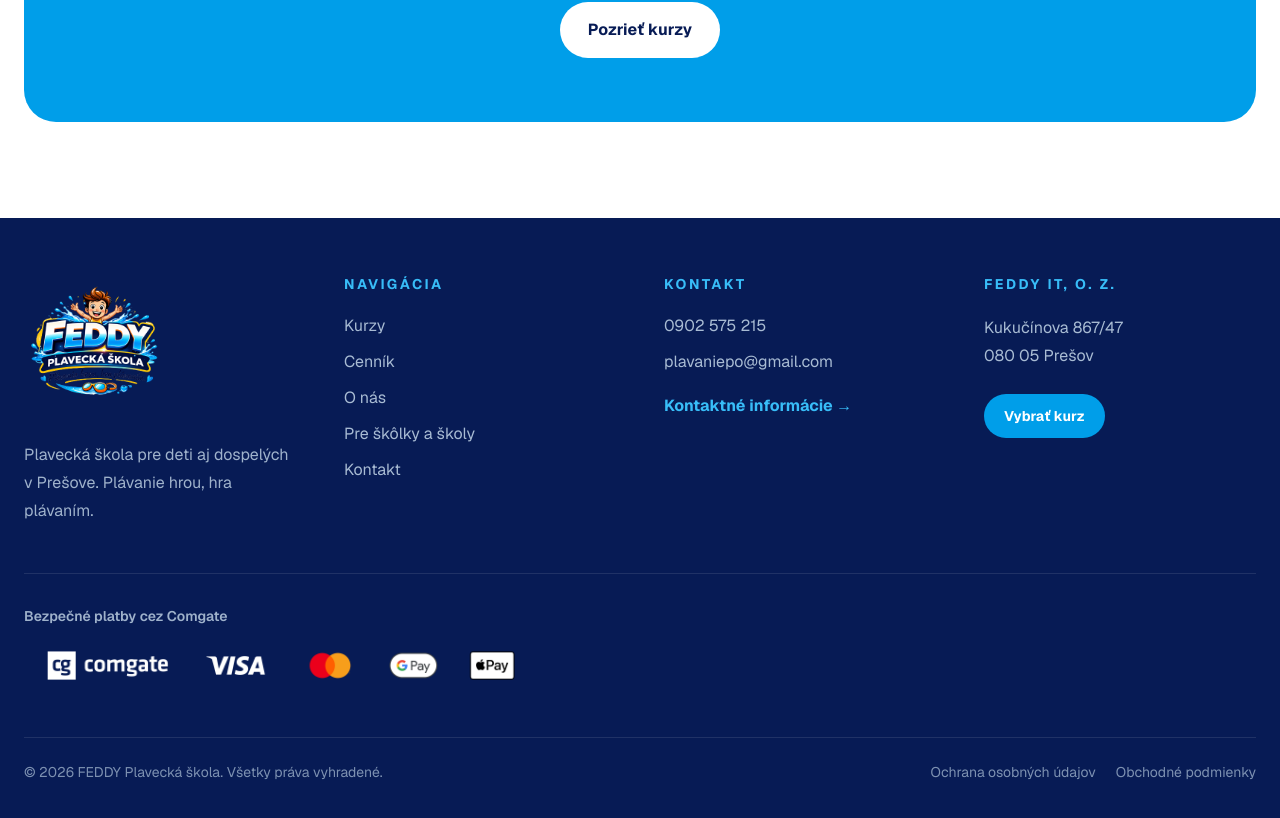
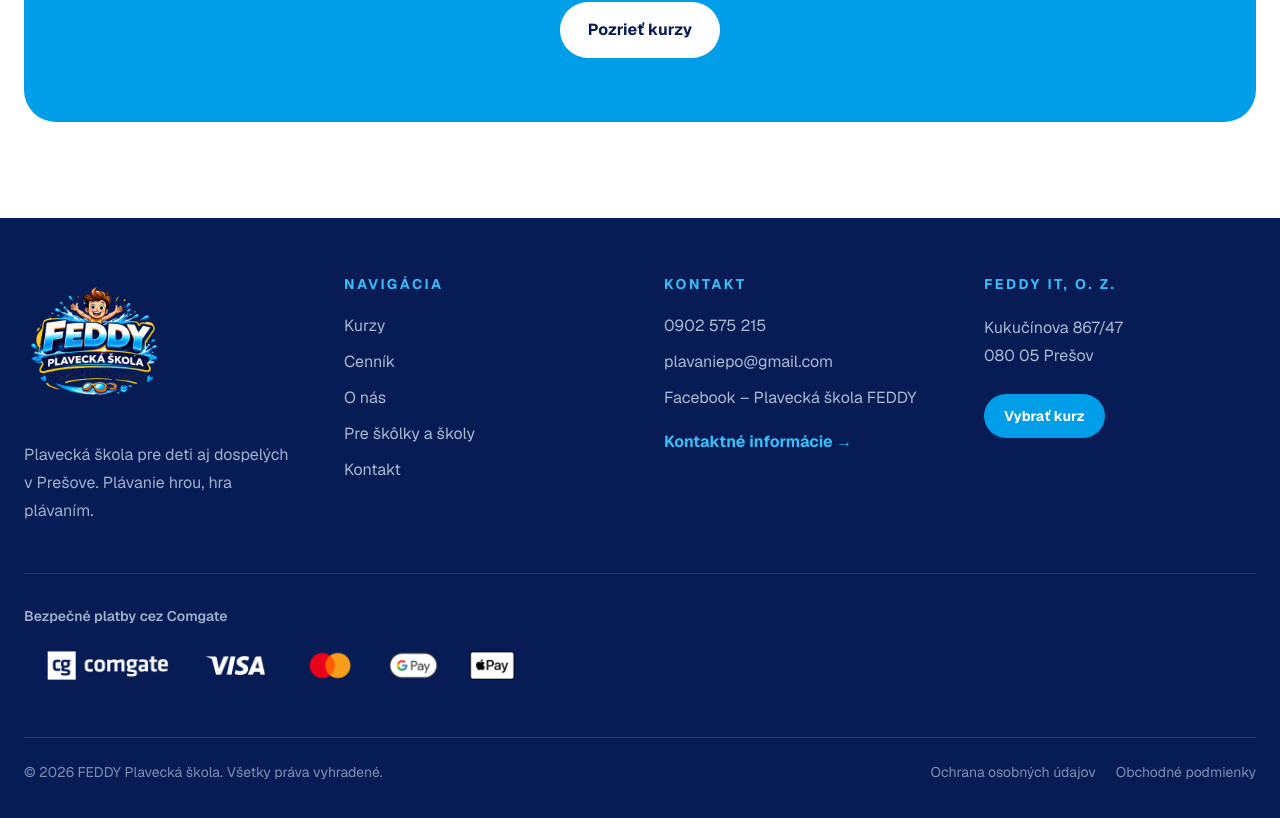
Before and after one commit to Stefan8412/plavkurzy-presov, a Next.js app: page / in a window 1280 px wide. Shown: the part 2738-3556 px from the top of the page. Built offline with nearby package versions, Linux system fonts and the light colour scheme; no server answers.

Commit message:
add fb link

```diff
--- a/components/Footer.tsx
+++ b/components/Footer.tsx
@@ -75,6 +75,14 @@ export default function Footer() {
               >
                 plavaniepo@gmail.com
               </a>
+              <a
+                href="https://www.facebook.com/plavaniepresov"
+                target="_blank"
+                rel="noopener noreferrer"
+                className="block text-sky-100/75 transition hover:text-white"
+              >
+                Facebook – Plavecká škola FEDDY
+              </a>
 
               <Link
                 href="/kontakt"
```
